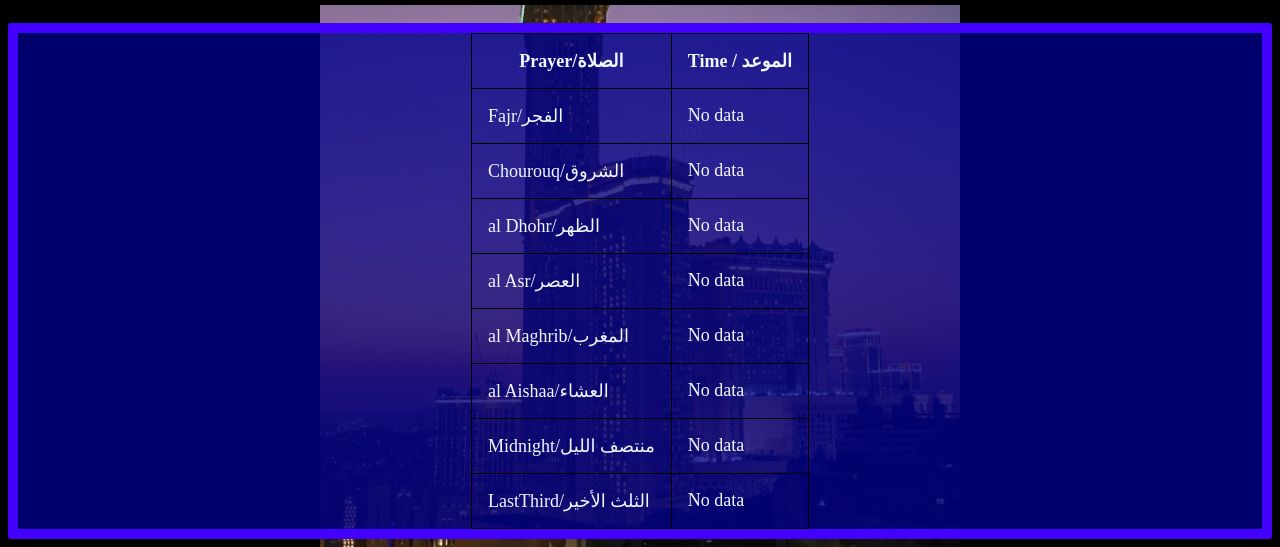
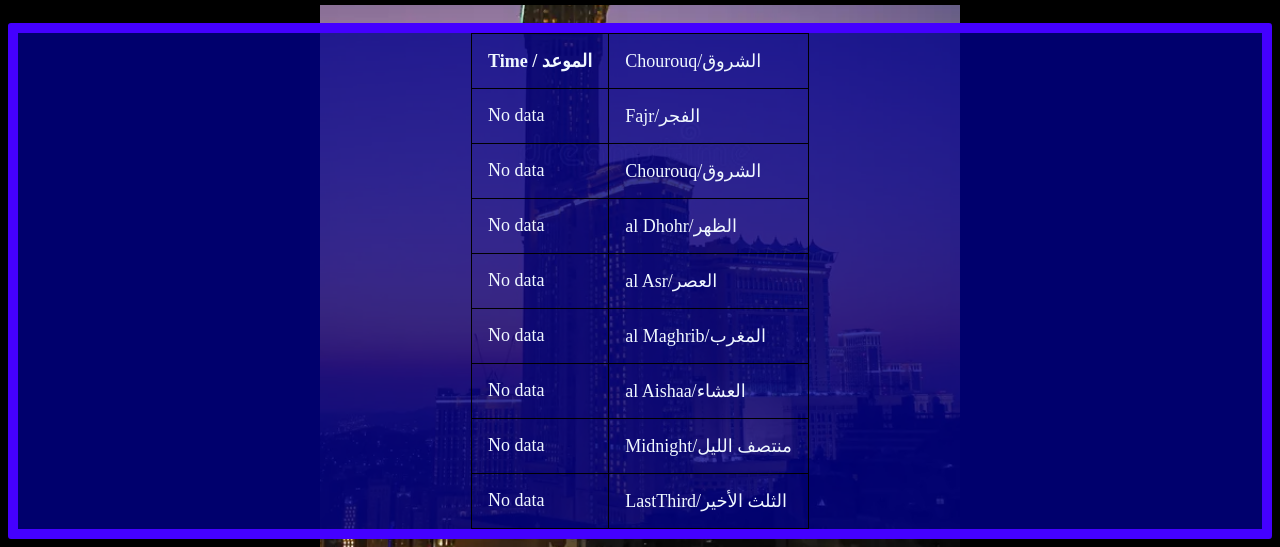
Before and after one commit to yaniis26hsn/Advanced-JS-Projects, a website: page PrayerTimes/index.html in a window 1280 px wide. Shown: the part 260-807 px from the top of the page. Drawn offline with nearby package versions, Linux system fonts and the light colour scheme; no server answers.

Commit message:
small change

```diff
--- a/PrayerTimes/index.html
+++ b/PrayerTimes/index.html
@@ -23,37 +23,52 @@
     </div>
       <br>
     <table>
-        <th> Prayer/الصلاة</th>
+
         <th> Time / الموعد </th>
+        <td>Chourouq/الشروق</td>
         <tr>
+
+            <td id="Fajr-t">No data</td>
             <td>Fajr/الفجر </td>
-            <td id="Fajr-t">No data</td>
         </tr>
         <tr>
+
+            <td id="Chourouq-t">No data</td>
             <td>Chourouq/الشروق</td>
-            <td id="Chourouq-t">No data</td>
 
         </tr>
          <tr>
-            <td>al Dhohr/الظهر</td>
+
             <td id="Dhohr-t">No data</td>
+             <td>al Dhohr/الظهر</td>
+
         </tr> <tr>
+
+            <td id="Asr-t">No data</td>
             <td>al Asr/العصر</td>
-            <td id="Asr-t">No data</td>
+
         </tr> <tr>
-            <td>al Maghrib/المغرب</td>
+
             <td id="Maghrib-t">No data</td>
+              <td>al Maghrib/المغرب</td>
+
         </tr> <tr>
+
+               <td id="Aishaa-t">No data</td>
             <td>al Aishaa/العشاء</td>
-            <td id="Aishaa-t">No data</td>
+
         </tr>
          <tr>
+
+            <td id="MidNight">No data</td>
             <td>Midnight/منتصف الليل</td>
-            <td id="MidNight">No data</td>
+
         </tr>
         <tr>
-            <td>LastThird/الثلث الأخير</td>
+
             <td id="LastThird">No data</td>
+              <td>LastThird/الثلث الأخير</td>
+
         </tr>
     </table>
     <script  src="index.js"></script>
```
